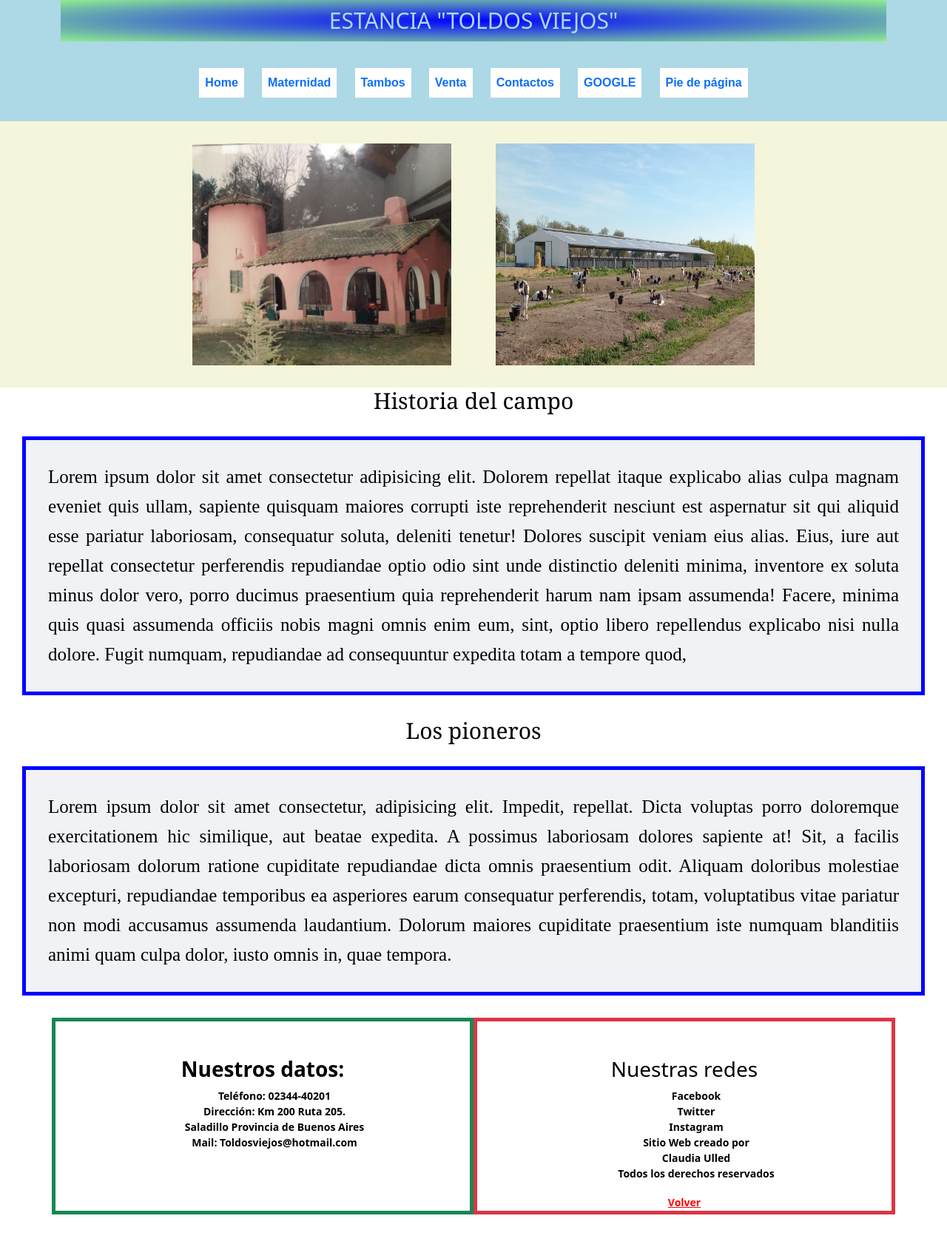
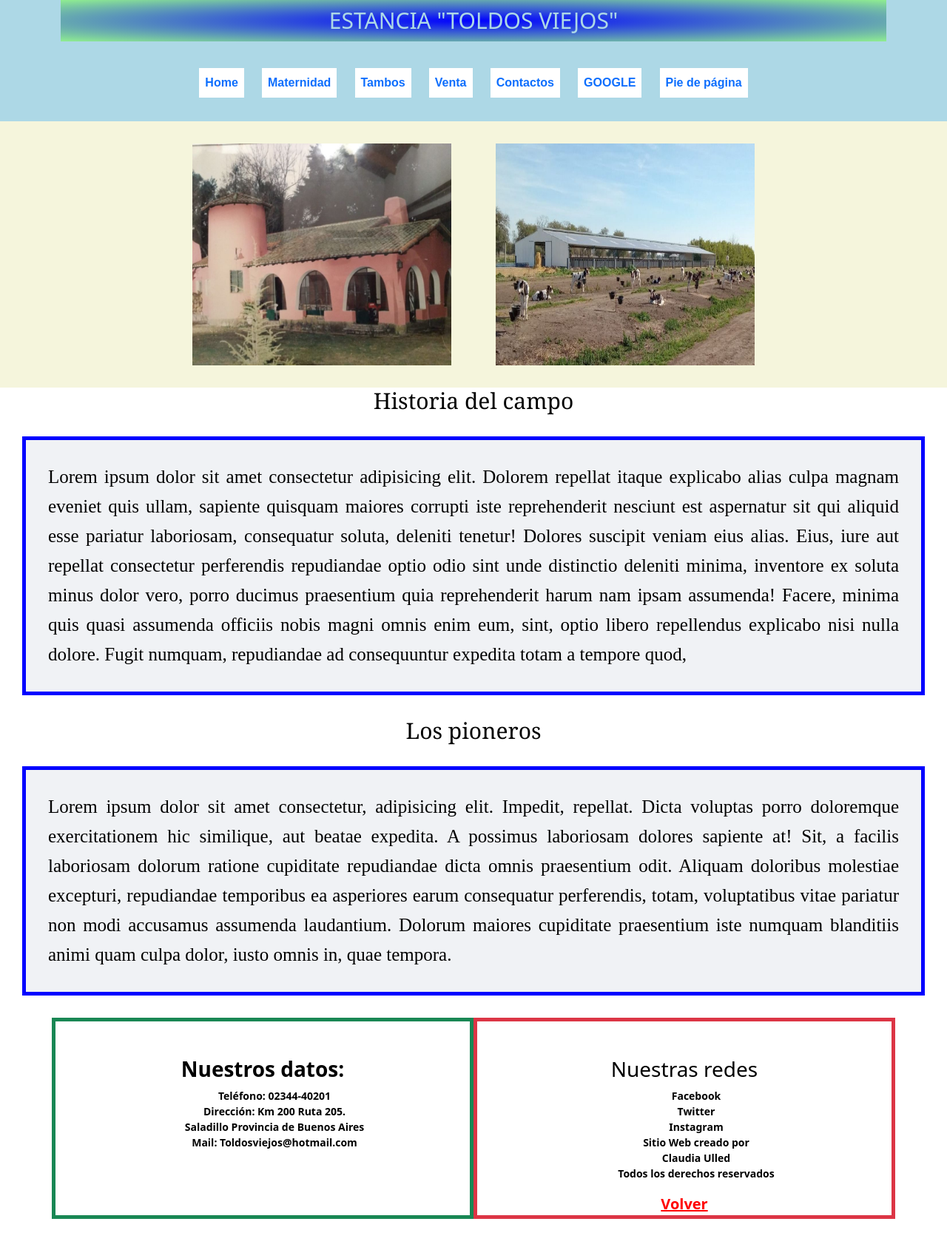
Before and after one commit to ClaudiaUP/Estancia-Toldos-Viejos-Sass, a website: page index.html in a window 1280 px wide. Shown: the whole page at 74% size. Drawn offline with nearby package versions, Linux system fonts and the light colour scheme; some icons are missing.

Commit message:
Toldos Viejos Sass2 Seo 2da corrección

```diff
--- a/index.html
+++ b/index.html
@@ -16,7 +16,7 @@
 
 </head>
 
-<body class="contenedorPadre">
+<body>
 
 
 <header id="volver">
@@ -47,13 +47,13 @@
 
             <div>
 
-                <img class="tamañoFoto" src="./imagenes/Casco Toldos reducida.jpg" alt="Estancia">
+                <img class="tamañoFoto" src="./imagenes/Casco Toldos reducida2.jpg" alt="Estancia">
 
             </div>
 
             <div>
 
-                <img class="tamañoFoto" src="./imagenes/Crianza EF reducida.jpg" alt="Crianza">
+                <img class="tamañoFoto" src="./imagenes/Crianza EF reducida2.jpg" alt="Crianza">
 
             </div>
 
@@ -109,7 +109,7 @@
 
                                 </ol>
 
-                                <a  href="#volver" class="negrita"><span>Volver</span></a>
+                                <a  href="#volver" class="negrita">Volver</a>
                         </div>
                     </div>
                 </div>
--- a/scss/estilo.scss
+++ b/scss/estilo.scss
@@ -71,7 +71,7 @@ h2{
 
 .negrita{
     color: red;
-    font-size: 14px;
+    font-size: 20px;
     font-weight: bold;
 }
 
```
Also changed, not shown: html/contactos.html (+1 -1 lines), html/maternidad-y-crianza.html (+1 -1 lines), html/tambos.html (+1 -1 lines), html/venta-de-vaquillonas.html (+1 -1 lines), css/estilo.css, imagenes/Casco Toldos reducida2.jpg (added), imagenes/Crianza EF reducida2.jpg (added), imagenes/vacas holando reducida.jpg (deleted).
